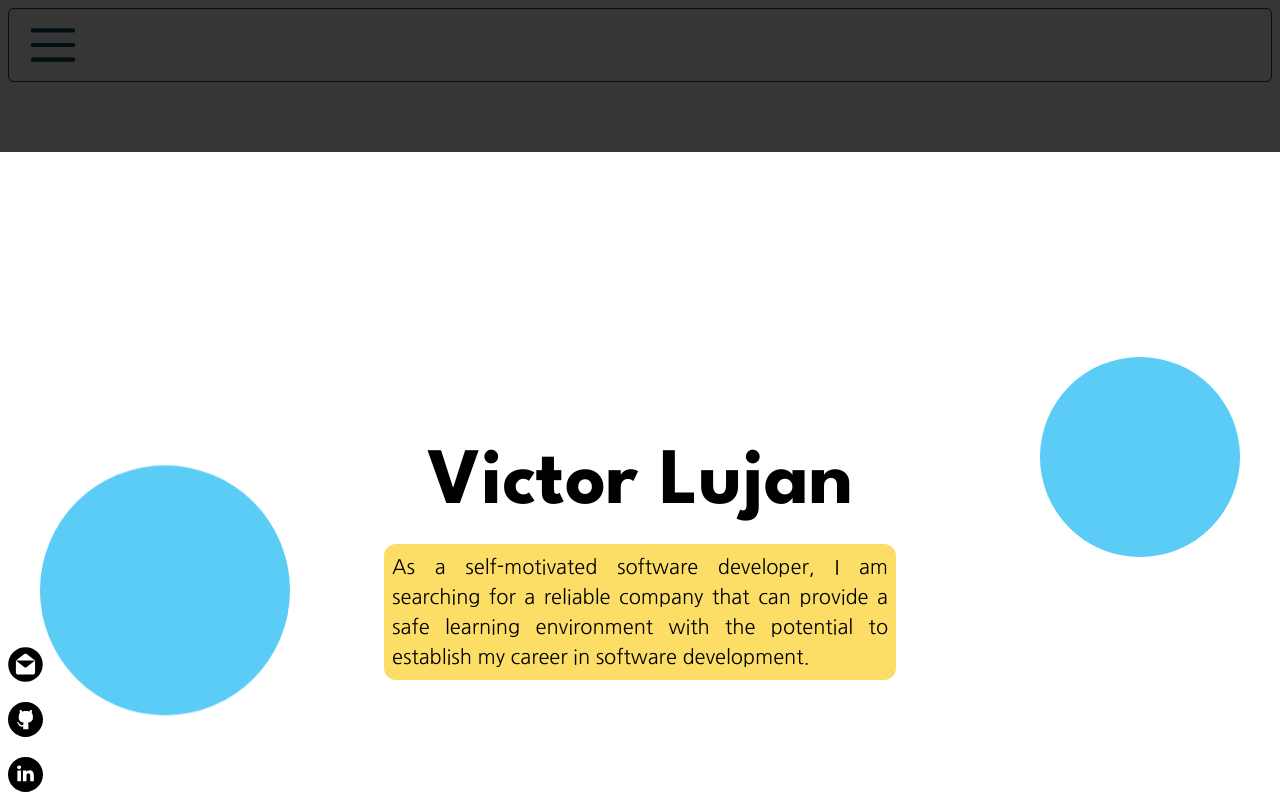
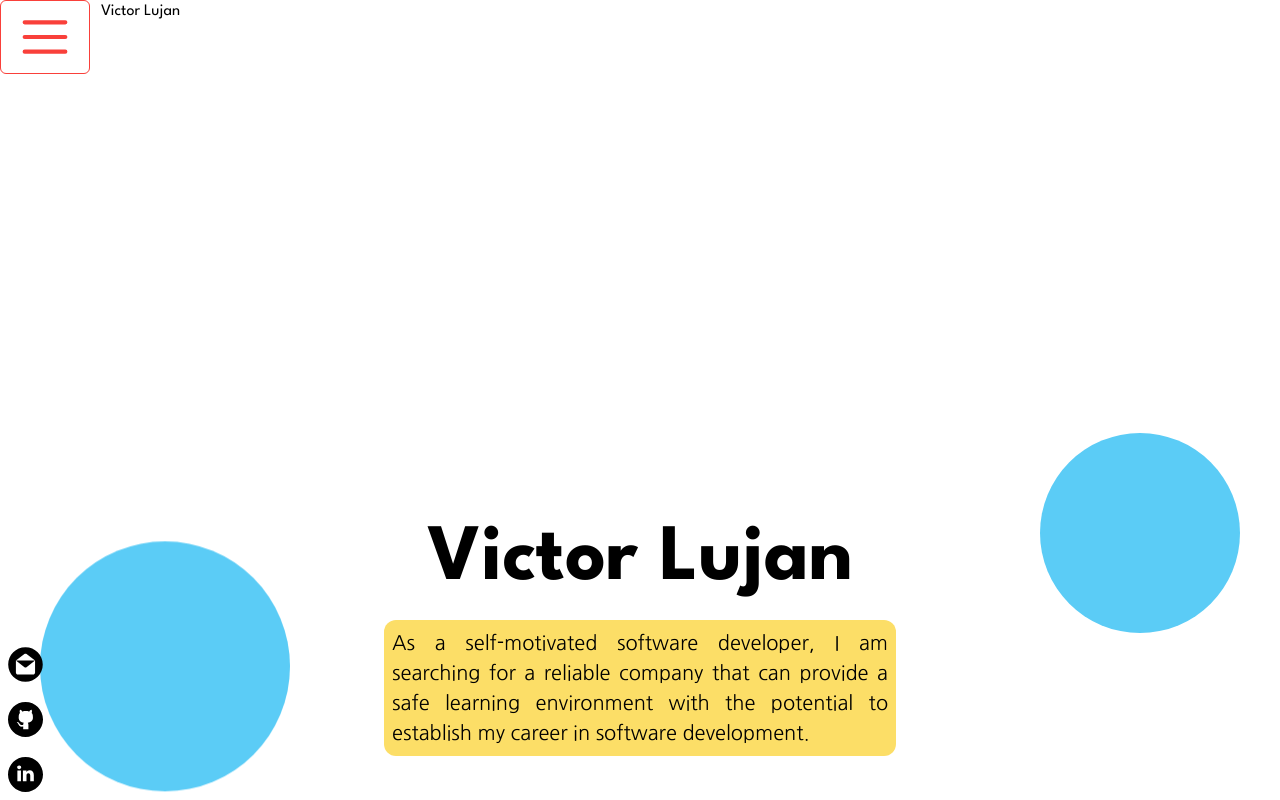
Before and after one commit to VMLujanJr/portfolio, a React (Create React App) app: page / in a window 1280 px wide. Shown: the top 800 px of the page. Built offline with nearby package versions, Linux system fonts and the light colour scheme; a web font is replaced by a local one.

Commit message:
added dropdown and submenus

```diff
--- a/public/index.html
+++ b/public/index.html
@@ -44,5 +44,4 @@
       To create a production bundle, use `npm run build` or `yarn build`.
     -->
 </body>
-
 </html>
--- a/src/App.js
+++ b/src/App.js
@@ -2,10 +2,12 @@ import React, { useState, useEffect } from 'react';
 import About from './components/About';
 import Featured from './components/Featured';
 import Footer from './components/Footer';
+import Header from './components/Header';
 /* import Hero from './components/Hero'; */
 import Intro from './components/Intro';
 import Menu from './components/Menu';
-import Navigation from './components/Navigation';
+/* import Navigation from './components/Navigation'; */
+import NewMenu from './components/NewMenu';
 import './App.css';
 import './output.css';
 import TechnologyList from './components/TechnologyList';
@@ -13,6 +15,7 @@ import TechnologyList from './components/TechnologyList';
 const App = () => {
   const [isAboutSelected, setAboutSelected] = useState(true);
   const [isPortfolioSelected, setPortfolioSelected] = useState(false);
+  const [isMenuSelected, setMenuSelected] = useState(false);
   const [isLoading, setIsLoading] = useState(true);
 
   useEffect(() => {
@@ -33,12 +36,16 @@ const App = () => {
             isPortfolioSelected={isPortfolioSelected}
             setPortfolioSelected={setPortfolioSelected}
           ></Navigation> */}
-          <Menu
+          {/* <Menu
             isAboutSelected={isAboutSelected}
             setAboutSelected={setAboutSelected}
             isPortfolioSelected={isPortfolioSelected}
             setPortfolioSelected={setPortfolioSelected}
-          ></Menu>
+            isMenuSelected={isMenuSelected}
+            setMenuSelected={setMenuSelected}
+          ></Menu> */}
+          {/* <NewMenu></NewMenu> */}
+          <Header></Header>
           <main className='divide-y divide-dashed'>
             {isAboutSelected ? (
               <>
--- /dev/null
+++ b/src/components/Dropdown/index.js
@@ -0,0 +1,23 @@
+import React from 'react';
+
+const Dropdown = ({ submenus }) => {
+    return (
+        <ul id='dropdown'>
+            {submenus.map((submenu, index) => (
+                <li key={index}>
+                    <a
+                        href={submenu.url}
+                        target={submenu.target}
+                        rel={submenu.relation}
+                        /* onClick={item.function} */
+                        className='hover:text-c-blue block px-4 py-2 text-xl animate-nav3-down laptop:animate-nav3-slide active:text-c-yellow'
+                    >
+                        {submenu.title}
+                    </a>
+                </li>
+            ))}
+        </ul>
+    );
+};
+
+export default Dropdown;
--- /dev/null
+++ b/src/components/Header/index.js
@@ -0,0 +1,15 @@
+import React from 'react';
+import NavigationBar from '../NavigationBar';
+
+const Header = () => {
+    return (
+        <header>
+            <div id='navContainer' className='inline-flex'>
+                <NavigationBar className='' />
+                <a href='/'>Victor Lujan</a>
+            </div>
+        </header>
+    );
+};
+
+export default Header;
--- a/src/components/Menu/index.js
+++ b/src/components/Menu/index.js
@@ -1,4 +1,4 @@
-import React, { Fragment } from 'react';
+import React, { useState, Fragment } from 'react';
 import { Transition } from '@headlessui/react';
 import { Bars3Icon } from '@heroicons/react/20/solid';
 
@@ -7,6 +7,18 @@ const Menu = (props) => {
         setAboutSelected,
         setPortfolioSelected,
     } = props;
+
+    const [isMenuToggled, setMenuToggle] = useState(true); // ALWAYS ON
+    const toggleMenu = () => {
+        setMenuToggle(toggle => !toggle);
+    };
+    const displayMenu = () => {
+        (isMenuToggled === 'false' && window.innerWidth >= 1024) ? (
+            toggleMenu()
+        ) : (
+            <p>nothing</p>
+        )
+    };
 
     const aboutHandler = () => {
         setAboutSelected(true);
@@ -25,12 +37,12 @@ const Menu = (props) => {
     ];
 
     return (
-        <header className='flex flex-col max-h-full w-screen'>
-            <div className='laptop:flex bg-c-gray text-c-black justify-start relative p-2'>
-                <nav className='flex flex-col max-h-full w-screen'>
-                    <button className='inline-flex justify-start rounded-md border bg-white px-4 py-2 text-lg'>
-                        <Bars3Icon className='w-14 h-14 hover:text-c-blue active:text-c-blue' aria-hidden='true' />
-                    </button>
+        <div className='laptop:flex bg-c-gray text-c-black justify-start relative p-2'>
+            <nav className='flex max-h-full w-screen'>
+                <button type='button' onClick={toggleMenu} className='laptop:hidden inline-flex justify-start rounded-md border bg-white px-4 py-2 text-lg'>
+                    <Bars3Icon className='w-14 h-14 hover:text-c-blue active:text-c-blue' aria-hidden='true' />
+                </button>
+                {/* {isMenuToggled && ( */}
                     <Transition
                         as={Fragment}
                         show={true}
@@ -41,7 +53,7 @@ const Menu = (props) => {
                         leaveFrom='transform opacity-100 scale-100'
                         leaveTo='transform opacity-0 scale-95'
                     >
-                        <div className='bg-c-white laptop:bg-c-transparent laptop:relative absolute left-2.5 z-10 mt-2 w-auto origin-top-right rounded-md shadow-lg laptop:shadow-none laptop:rounded-none focus:outline-none'>
+                        <div className='not-sr-only laptop:sr-only bg-c-white laptop:contents laptop:bg-c-transparent laptop:relative absolute top-24 laptop:top-0 left-2.5 z-10 mt-2 w-auto origin-top-right rounded-md shadow-lg laptop:shadow-none laptop:rounded-none focus:outline-none'>
                             <ul className='font-League font-bold py-1 laptop:flex'>
                                 {menuItems.map((item) => (
                                     <li key={item.href}>
@@ -50,7 +62,7 @@ const Menu = (props) => {
                                             target={item.target}
                                             rel={'noreferrer'}
                                             onClick={item.function}
-                                            className='text-c-black hover:text-c-gray block px-4 py-2 text-xl animate-nav3-down laptop:animate-nav3-slide laptop:text-c-white active:text-c-yellow'
+                                            className='text-c-black hover:text-c-blue block px-4 py-2 text-xl animate-nav3-down laptop:animate-nav3-slide laptop:text-c-white active:text-c-yellow'
                                         >
                                             {item.label}
                                         </a>
@@ -59,9 +71,10 @@ const Menu = (props) => {
                             </ul>
                         </div>
                     </Transition>
-                </nav>
-            </div>
-        </header>
+            {/*     )
+                } */}
+            </nav>
+        </div>
     )
 };
 
--- /dev/null
+++ b/src/components/MenuIcon/index.js
@@ -0,0 +1,12 @@
+import React from 'react';
+import { Bars3Icon } from '@heroicons/react/20/solid';
+
+const MenuIcon = () => {
+    return (
+        <button type='button' className='inline-flex justify-start rounded-md border bg-white px-4 py-2 text-lg'>
+            <Bars3Icon className='w-14 h-14 hover:text-c-blue active:text-c-blue' aria-hidden='true' />
+        </button>
+    );
+};
+
+export default MenuIcon;
--- /dev/null
+++ b/src/components/MenuItems/index.js
@@ -0,0 +1,34 @@
+import React, { useState } from 'react';
+import Dropdown from '../Dropdown';
+
+const MenuItems = ({ items }) => {
+    const [dropdown, setDropdown] = useState(false);
+    return (
+        <li id='menuItem'>
+            {items.icon}
+            {items.submenu ? (
+                <>
+                    <button
+                        type='button'
+                        aria-haspopup='menu'
+                        href={items.url}
+                        target={items.target}
+                        rel={items.relation}
+                        aria-expanded={dropdown ? "true" : "false"}
+                        onClick={() => setDropdown((prev) => !prev)}
+                        /* onClick={item.function} */
+                        className='hover:text-c-blue block px-4 py-2 text-xl animate-nav3-down laptop:animate-nav3-slide active:text-c-yellow'
+                    >
+                        {items.title}
+                    </button>
+                    <Dropdown dropdown={dropdown} submenus={items.submenu} />
+                </>
+            ) : (
+                <p>HELLO</p>
+            )
+            }
+        </li>
+    )
+};
+
+export default MenuItems;
--- /dev/null
+++ b/src/components/NavigationBar/index.js
@@ -0,0 +1,17 @@
+import React from 'react';
+import MenuItems from '../MenuItems'; // component
+import { menuItems } from '../../utils/menuItems.js'; // a specific .js file inside component
+
+const NavigationBar = () => {
+    return (
+        <nav>
+            <ul id='menuItems' className='text-c-red'>
+                {menuItems.map((menu, index) => {
+                    return <MenuItems items={menu} key={index} />
+                })}
+            </ul>
+        </nav>
+    );
+};
+
+export default NavigationBar;
--- /dev/null
+++ b/src/components/NewMenu/index.js
@@ -0,0 +1,35 @@
+import React from 'react';
+
+const NewMenu = () => {
+
+    const menuKeyValues = [
+        { href: '#', label: 'About', target: '_self', relation: 'No-Refresh' },
+        { href: '#', label: 'Portfolio', target: '_self' },
+        { href: 'https://drive.google.com/file/d/1BWV-UVg0WKeqpTIT8HTKvrcJ6F-1EHg-/view', label: 'Resume', target: '_blank' }
+    ];
+
+    return (
+        <nav id='navigation' role='navigation'>
+            <a href='navigation'>...myButton</a>
+            <a href='#'>...hideMyButton</a>
+            <ul>
+                {/* ...create multiple list items. */}
+                {menuKeyValues.map((mkv) => ( // mkv = menuKeyValues
+                    <li key={mkv.href}>
+                        <a
+                            href={mkv.href}
+                            target={mkv.target}
+                            rel={'noreferrer'}
+                            /* onClick={mkv.function} */
+                            className='text-c-black hover:text-c-blue block px-4 py-2 text-xl animate-nav3-down laptop:animate-nav3-slide laptop:text-c-black active:text-c-yellow'
+                        >
+                            {mkv.label}
+                        </a>
+                    </li>
+                ))}
+            </ul>
+        </nav>
+    );
+};
+
+export default NewMenu;
--- a/src/output.css
+++ b/src/output.css
@@ -577,6 +577,17 @@ video {
   }
 }
 
+.not-sr-only {
+  position: static;
+  width: auto;
+  height: auto;
+  padding: 0;
+  margin: 0;
+  overflow: visible;
+  clip: auto;
+  white-space: normal;
+}
+
 .static {
   position: static;
 }
@@ -604,6 +615,10 @@ video {
 
 .bottom-0 {
   bottom: 0px;
+}
+
+.top-24 {
+  top: 6rem;
 }
 
 .left-2\.5 {
@@ -1065,16 +1080,16 @@ video {
   font-size: .875rem;
 }
 
+.text-xl {
+  font-size: 1.25rem;
+}
+
 .text-7xl {
   font-size: 5rem;
 }
 
 .text-lg {
   font-size: 1.125rem;
-}
-
-.text-xl {
-  font-size: 1.25rem;
 }
 
 .font-bold {
@@ -1098,6 +1113,11 @@ video {
 .text-c-gray {
   --tw-text-opacity: 1;
   color: rgb(54 54 54 / var(--tw-text-opacity));
+}
+
+.text-c-red {
+  --tw-text-opacity: 1;
+  color: rgb(249 64 58 / var(--tw-text-opacity));
 }
 
 .opacity-0 {
@@ -1166,19 +1186,9 @@ video {
   color: rgb(91 204 246 / var(--tw-text-opacity));
 }
 
-.hover\:text-c-gray:hover {
-  --tw-text-opacity: 1;
-  color: rgb(54 54 54 / var(--tw-text-opacity));
-}
-
 .focus\:outline-none:focus {
   outline: 2px solid transparent;
   outline-offset: 2px;
-}
-
-.active\:text-c-blue:active {
-  --tw-text-opacity: 1;
-  color: rgb(91 204 246 / var(--tw-text-opacity));
 }
 
 .active\:text-c-yellow:active {
@@ -1186,9 +1196,9 @@ video {
   color: rgb(252 222 103 / var(--tw-text-opacity));
 }
 
-.active\:text-c-gray:active {
+.active\:text-c-blue:active {
   --tw-text-opacity: 1;
-  color: rgb(54 54 54 / var(--tw-text-opacity));
+  color: rgb(91 204 246 / var(--tw-text-opacity));
 }
 
 @media (min-width: 575px) {
@@ -1198,6 +1208,18 @@ video {
 }
 
 @media (min-width: 1024px) {
+  .laptop\:sr-only {
+    position: absolute;
+    width: 1px;
+    height: 1px;
+    padding: 0;
+    margin: -1px;
+    overflow: hidden;
+    clip: rect(0, 0, 0, 0);
+    white-space: nowrap;
+    border-width: 0;
+  }
+
   .laptop\:relative {
     position: relative;
   }
@@ -1210,8 +1232,20 @@ video {
     top: 7rem;
   }
 
+  .laptop\:top-0 {
+    top: 0px;
+  }
+
   .laptop\:flex {
     display: flex;
+  }
+
+  .laptop\:contents {
+    display: contents;
+  }
+
+  .laptop\:hidden {
+    display: none;
   }
 
   .laptop\:h-\[100px\] {
@@ -1284,6 +1318,11 @@ video {
     color: rgb(255 255 255 / var(--tw-text-opacity));
   }
 
+  .laptop\:text-c-black {
+    --tw-text-opacity: 1;
+    color: rgb(3 14 18 / var(--tw-text-opacity));
+  }
+
   .laptop\:shadow-none {
     --tw-shadow: 0 0 #0000;
     --tw-shadow-colored: 0 0 #0000;
--- /dev/null
+++ b/src/utils/menuItems.js
@@ -0,0 +1,29 @@
+import MenuIcon from '../components/MenuIcon';
+
+export const menuItems = [
+    {
+        icon: <MenuIcon />,
+        submenu: [
+            {
+                title: 'About',
+                url: '/about',
+                target: '_self',
+                relation: 'no-refresher'
+                /* function: aboutHandler */
+            },
+            {
+                title: 'Portfolio',
+                url: '/portfolio',
+                target: '_self',
+                relation: 'no-refresher'
+                /* function: portfolioHandler */
+            },
+            {
+                title: 'Resume',
+                url: 'https://drive.google.com/file/d/1BWV-UVg0WKeqpTIT8HTKvrcJ6F-1EHg-/view',
+                target: '_blank',
+                relation: 'noreferrer'
+            }
+        ]
+    }
+];
--- a/tailwind.config.js
+++ b/tailwind.config.js
@@ -11,7 +11,7 @@ module.exports = {
       'mobile': '360px',
       'tablet': '575px',
       'laptop': '1024px',
-      'desktop': '1280px'
+      'desktop': '1280px',
     },
     colors: {
       'c-yellow': '#fcde67',
```
